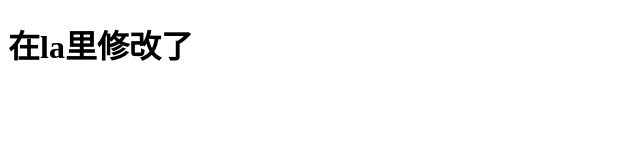
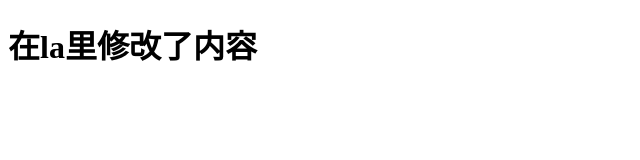
Before and after one commit to nxlwan/project2, a plain HTML site: page index.html in a window 1280 px wide. Shown: the whole page, without its empty margins (0-640 px from the left). Drawn offline with Linux system fonts and the light colour scheme.

Commit message:
修改了la

```diff
--- a/index.html
+++ b/index.html
@@ -7,6 +7,6 @@
     <title>Document</title>
 </head>
 <body>
-    <h1>在la里修改了</h1>
+    <h1>在la里修改了内容</h1>
 </body>
 </html>
```
